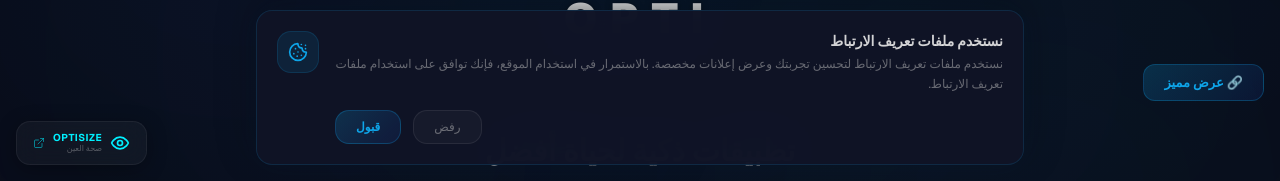
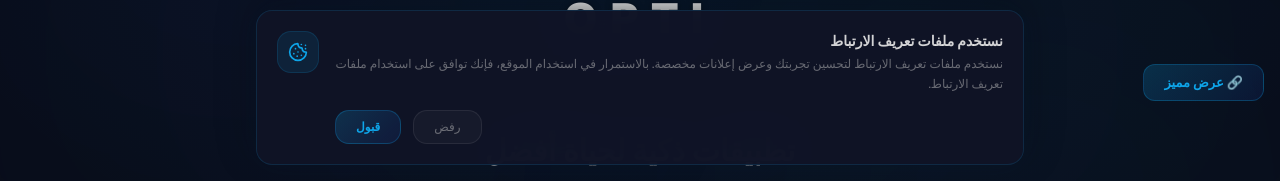
Before and after one commit to mohamedelnoss89/opti-group, a Next.js app: page / in a window 1280 px wide. Shown: the part 619-800 px from the top of the page. Built offline with nearby package versions, Linux system fonts and the light colour scheme.

Commit message:
remove: OptiSize promo button from opti-group

```diff
--- a/src/app/layout.tsx
+++ b/src/app/layout.tsx
@@ -5,7 +5,6 @@ import { Providers } from "./providers";
 import CookieConsent from "@/components/CookieConsent";
 import AdsterraAd from "@/components/AdsterraAd";
 import AdsterraIframeAd from "@/components/AdsterraIframeAd";
-import OptiSizePromo from "@/components/OptiSizePromo";
 
 const geistSans = Geist({
   variable: "--font-geist-sans",
@@ -223,7 +222,6 @@ export default function RootLayout({
           </div>
 
           <CookieConsent />
-          <OptiSizePromo />
         </Providers>
       </body>
     </html>
--- a/src/components/OptiSizePromo.tsx
+++ /dev/null
@@ -1,36 +0,0 @@
-'use client';
-
-import { ExternalLink } from 'lucide-react';
-
-export default function OptiSizePromo() {
-  return (
-    <a
-      href="https://optisize-nine.vercel.app"
-      target="_blank"
-      rel="noopener noreferrer"
-      className="fixed bottom-4 left-4 z-40 flex items-center gap-2 px-4 py-2.5 rounded-xl transition-all hover:scale-105"
-      style={{
-        background: 'rgba(255,255,255,0.04)',
-        border: '1px solid rgba(192,192,192,0.08)',
-        boxShadow: '0 4px 20px rgba(0,0,0,0.3)',
-        textDecoration: 'none',
-        backdropFilter: 'blur(12px)',
-      }}
-    >
-      {/* Eye icon */}
-      <svg width="20" height="20" viewBox="0 0 24 24" fill="none" stroke="#00f0ff" strokeWidth="2" strokeLinecap="round" strokeLinejoin="round">
-        <path d="M2 12s3-7 10-7 10 7 10 7-3 7-10 7-10-7-10-7Z" />
-        <circle cx="12" cy="12" r="3" />
-      </svg>
-      <div className="flex flex-col">
-        <span className="text-[10px] font-bold tracking-wider" style={{ color: '#00f0ff', lineHeight: 1.2 }}>
-          OPTISIZE
-        </span>
-        <span className="text-[8px]" style={{ color: 'rgba(192,192,192,0.4)', lineHeight: 1.2 }}>
-          صحة العين
-        </span>
-      </div>
-      <ExternalLink className="w-3 h-3" style={{ color: 'rgba(0,240,255,0.5)' }} />
-    </a>
-  );
-}
```
